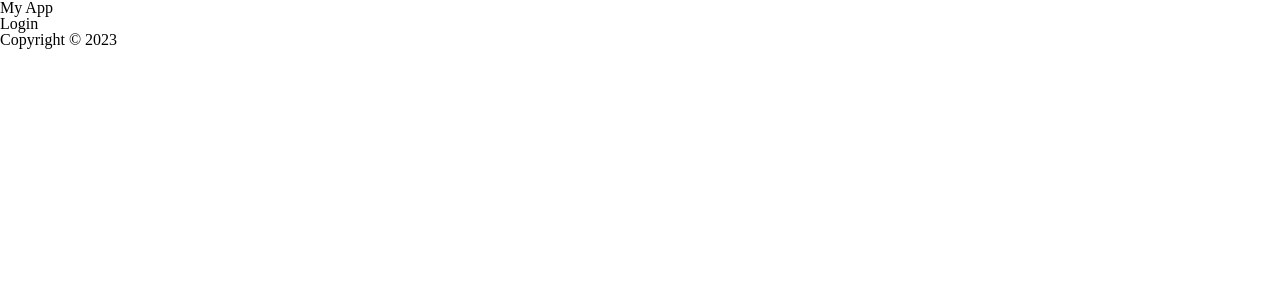
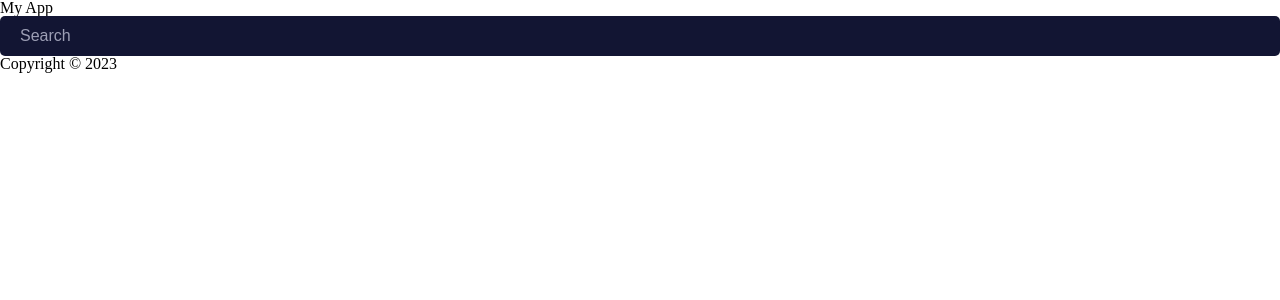
Before and after one commit to SoftRyzen-internship/skillryzen, a React app: page / in a window 1280 px wide. Shown: the top 300 px of the page. Built offline with nearby package versions, Linux system fonts and the light colour scheme.

Commit message:
SR-6: add-button-prop

```diff
--- a/src/modules/pages/LoginPage/LoginPage.tsx
+++ b/src/modules/pages/LoginPage/LoginPage.tsx
@@ -1,5 +1,8 @@
+import { Input } from '../../../ui-kit/Input/Input';
+
 const LoginPage = () => {
-  return <div>Login</div>;
+  // return <div>Login</div>;
+  return <Input name='search' placeholder='Search' button />;
 };
 
 export default LoginPage;
--- a/src/ui-kit/Input/Input.module.scss
+++ b/src/ui-kit/Input/Input.module.scss
@@ -2,7 +2,8 @@
   position: relative;
   display: flex;
   align-items: center;
-  width: 334px;
+  // width: 334px;
+  min-width: 334px;
 }
 
 .input {
--- a/src/ui-kit/Input/Input.tsx
+++ b/src/ui-kit/Input/Input.tsx
@@ -8,9 +8,17 @@ interface IProps {
   placeholder: string;
   type?: string;
   icon?: string;
+  button?: boolean;
 }
 
-export const Input = ({ className, name, placeholder, type, icon }: IProps) => {
+export const Input = ({
+  className,
+  name,
+  placeholder,
+  type,
+  icon,
+  button,
+}: IProps) => {
   const [inputValue, setInputValue] = useState<string>('');
 
   const handleInputChange = (e: React.ChangeEvent<HTMLInputElement>) => {
@@ -27,9 +35,11 @@ export const Input = ({ className, name, placeholder, type, icon }: IProps) => {
         value={inputValue}
         onChange={handleInputChange}
       />
-      <button className={icon ? s.iconVisible : s.iconHidden} type='button'>
-        <img className={s.icon} src={icon} alt='Icon Search' />
-      </button>
+      {button && (
+        <button className={icon ? s.iconVisible : s.iconHidden} type='button'>
+          <img className={s.icon} src={icon} alt='Icon Search' />
+        </button>
+      )}
     </div>
   );
 };
```
